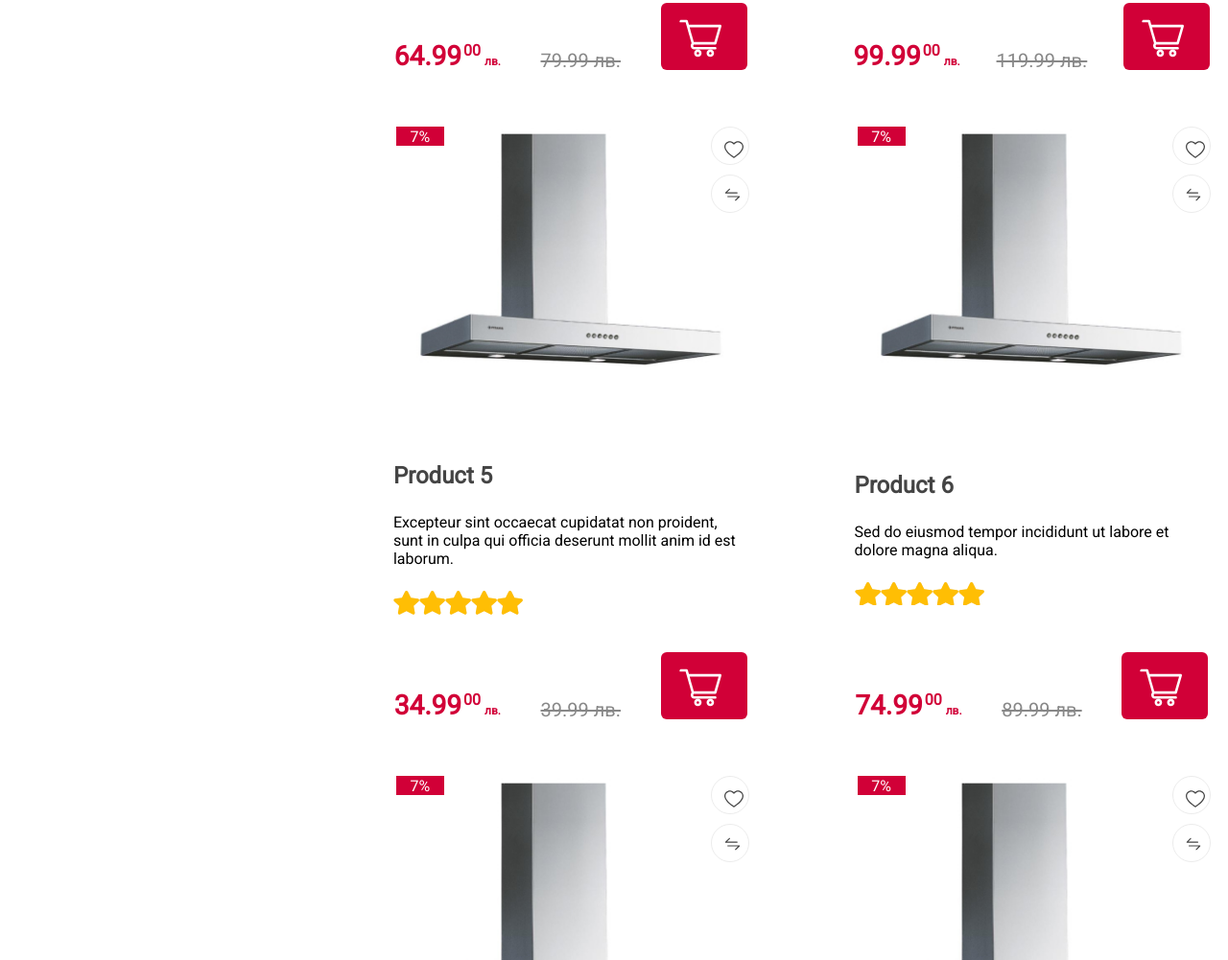
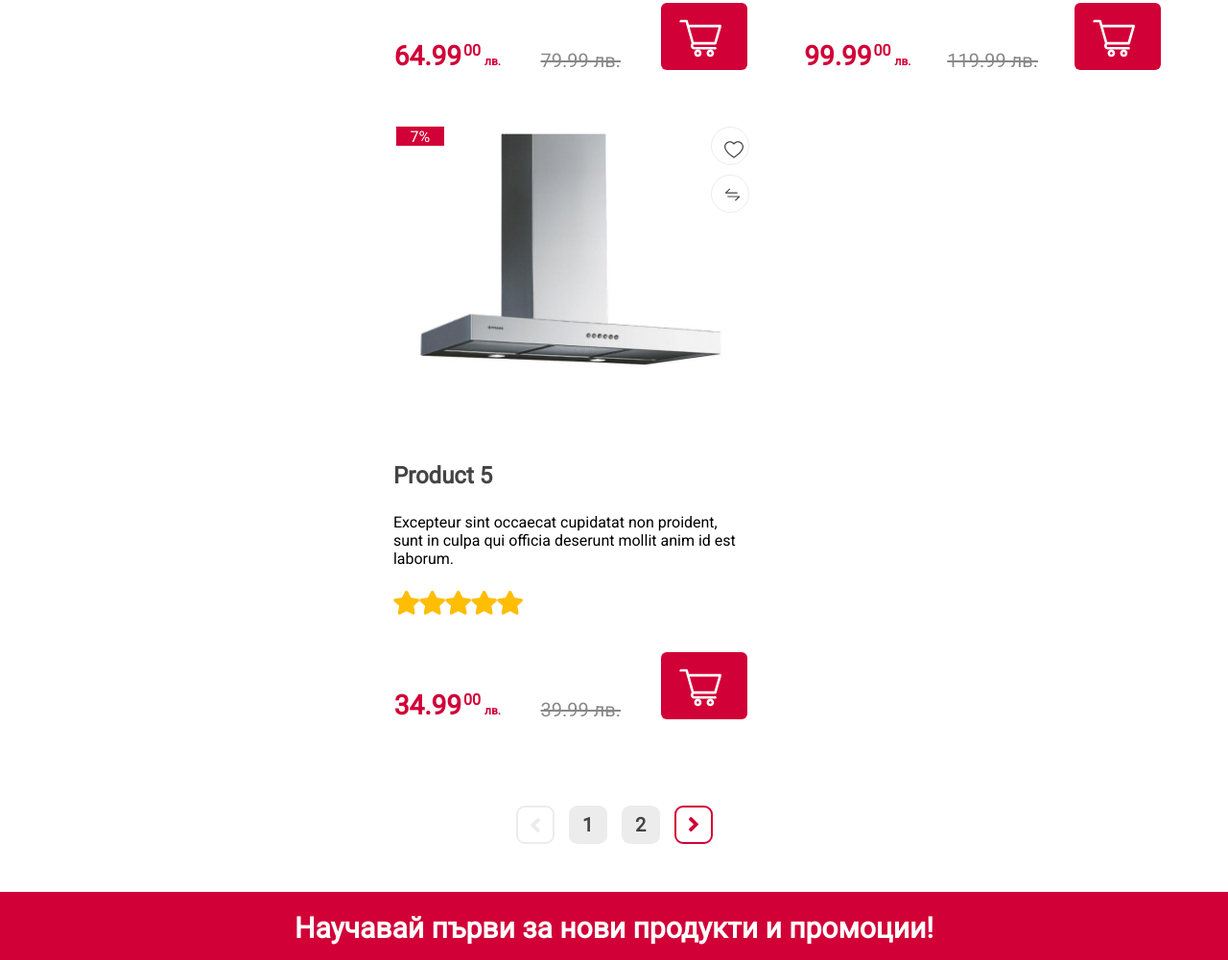
Before and after one commit to loang728/e-shop, a plain HTML site: page index.html in a window 1280 px wide. Shown: the part 1799-2800 px from the top of the page at 96% size. Drawn offline with nearby package versions, Linux system fonts and the light colour scheme; a web font is replaced by a local one.

Commit message:
Adding Pagination

```diff
--- a/css/style.css
+++ b/css/style.css
@@ -493,7 +493,7 @@ ul.menu-contact li:before {
   border-radius: 50%;
   width: 10px;
   height: 10px;
-  padding: 5px;
+  padding: 10px;
   background-clip: content-box;
   content: "";
   top: 1px;
@@ -523,6 +523,7 @@ ul li.phone:before {
   background-image: url("img/phone.svg");
   width: 10px;
   height: 10px;
+  background-position: 0 0;
 }
 ul li.fb:before {
   background-image: url("img/fb.svg");
@@ -797,7 +798,8 @@ span.text {
   display: inline-flex;
   flex-wrap: wrap;
   gap: 20px;
-  justify-content: space-between;
+  justify-content: flex-start;
+  align-items: flex-start;
 }
 .price-amount i {
   font-style: normal;
@@ -1848,7 +1850,7 @@ span.text {
   max-width: auto;
 }
 .footer-menu li {
-  align-items: center;
+  /* align-items: center; */
 }
 
 @media screen and (max-width: 690px) {
--- a/index.html
+++ b/index.html
@@ -9,7 +9,7 @@
       <script src="https://ajax.googleapis.com/ajax/libs/jquery/3.4.1/jquery.min.js"></script>
       <script src="js/menu.js"></script>
 	  <script src="js/filter.js"></script>
-	  <script src="js/content-load.js"></script>
+	  <script src="js/fetch-data.js"></script>
       <link rel="icon" href="images/fav.svg" type="image/svg+xml">
    </head>
    <body>
@@ -360,6 +360,7 @@
                </ul>
                <a class="next enabled"><span class="next">.</span></a>
             </div>
+
          </div>
       </main>
       <footer>
--- a/js/content-load.js
+++ /dev/null
@@ -1,52 +0,0 @@
-// Fetching data using fetch and async/await
-const fetchData = async () => {
-  try {
-    const response = await fetch('data.json'); // Fetch data from local JSON file
-    const json = await response.json();
-    return json; // Return the entire JSON data from the file
-	console.log(json);
-  } catch (error) {
-    console.error('Error fetching data:', error);
-    return [];
-  }
-};
-
-// Function to filter and display cryptocurrency data
-const displayCryptoData = async () => {
-  const jsonData = await fetchData();
-  console.log(jsonData);
- // const itemsToDisplay = ["BTC", "ETH", "XRP", "LTC", "BCH"];
-  const productsData = jsonData.data;
-
-  const itemsElements = productsData.map(item => {
-
-     return `<article>
-  <div class="img-section">
-    <img src="images/products/Rectangle 518.jpg" alt="placeholder" width="266" height="152">
-    <span class="discount">${item.symbol}%</span>
-    <div class="operations">
-      <span class="ico circle love">.</span>
-      <span class="ico circle exchange">.</span>
-    </div>
-  </div>
-  <div class="description-section">
-    <h3>${item.title}</h3>
-    <p>${item.description}</p>
-    <div class="rating">.</div>
-  </div>
-  <div class="price-add-section">
-    <div class="price">
-      <span class="price-amount">${item.priceNew} <sup>00</sup></span>
-      <span class="price-currency">лв.</span>
-    </div>
-    <div class="price-old">${item.price} лв.</div>
-    <span class="ico add-to-cart cart-white">.</span>
-  </div>
-</article>`;
-  });
-
-  const ulElement = document.createElement('div');
- ulElement.classList.add('products');
- ulElement.innerHTML = itemsElements.join("");
-  document.querySelector('div.products-holder').appendChild(ulElement);
-};
--- /dev/null
+++ b/js/fetch-data.js
@@ -0,0 +1,108 @@
+ // Fetching data using fetch and async/await
+ const fetchData = async () => {
+    try {
+      const response = await fetch("data.json"); // Fetch data from local JSON file
+      const json = await response.json();
+      return json; // Return the entire JSON data from the file
+      console.log(json);
+    } catch (error) {
+      console.error("Error fetching data:", error);
+      return [];
+    }
+  };
+
+  // Function to filter and display cryptocurrency data
+  const displayProductData = async () => {
+    const jsonData = await fetchData();
+    console.log(jsonData);
+
+    const productsData = jsonData.data;
+
+
+    //Pagination
+    const ulElement = document.createElement("div");
+    ulElement.classList.add("products");
+    const itemsPerPage = 5;
+
+    function displayItems(pageNumber) {
+      const startIndex = (pageNumber - 1) * itemsPerPage;
+      const endIndex = startIndex + itemsPerPage;
+      const currentItems = productsData.slice(startIndex, endIndex);
+
+
+
+
+
+      const itemsElements = currentItems.map((item) => {
+        return `<article>
+    <div class="img-section">
+      <img src="images/products/Rectangle 518.jpg" alt="placeholder" width="266" height="152">
+      <span class="discount">7%</span>
+      <div class="operations">
+        <span class="ico circle love">.</span>
+        <span class="ico circle exchange">.</span>
+      </div>
+    </div>
+    <div class="description-section">
+      <h3>${item.title}</h3>
+      <p>${item.description}</p>
+      <div class="rating">.</div>
+    </div>
+    <div class="price-add-section">
+      <div class="price">
+        <span class="price-amount">${item.newPrice} <sup>00</sup></span>
+        <span class="price-currency">лв.</span>
+      </div>
+      <div class="price-old">${item.price} лв.</div>
+      <span class="ico add-to-cart cart-white">.</span>
+    </div>
+  </article>`;
+      });
+
+      ulElement.innerHTML = itemsElements.join("");
+      document.querySelector("div.products-holder").appendChild(ulElement);
+
+    }
+
+    function displayPaginationButtons(totalPages) {
+      const paginationContainer = document.querySelector('.pagination ul');
+      paginationContainer.innerHTML = '';
+
+      for (let i = 1; i <= totalPages; i++) {
+        const button = document.createElement('li');
+        button.textContent = i;
+        button.addEventListener('click', () => {
+          displayItems(i);
+        });
+        paginationContainer.appendChild(button);
+      }
+    }
+
+
+    // Initial display
+    displayItems(1);
+    // Calculate total pages
+    const totalPages = Math.ceil(productsData.length / itemsPerPage);
+
+    // Display pagination buttons
+    displayPaginationButtons(totalPages);
+
+
+
+
+
+
+
+
+
+
+
+
+
+
+
+
+
+  };
+
+  displayProductData();
--- a/js/filter.js
+++ b/js/filter.js
@@ -1,14 +1,12 @@
-            document.addEventListener('DOMContentLoaded', function () {
-
-
-
-            /*    // Get the form element
-                const filterForm = document.getElementById('price-form');
+document.addEventListener("DOMContentLoaded", function () {
+  // Get the form element
+  const filterForm = document.getElementById("price-form");
 
   // Add a change event listener to the form
-                filterForm.addEventListener('change', function () {
+  filterForm.addEventListener("change", function () {
+    this.preventDefault();
     // Get all input elements with the class "filter-input"
-                    const filterInputs = document.querySelectorAll('.filter-input');
+    const filterInputs = document.querySelectorAll(".filter-input");
 
     // Initialize a URLSearchParams object
     const queryParams = new URLSearchParams();
@@ -19,13 +17,13 @@
     });
 
     // Get the current URL without the query parameters
-                    const baseUrl = window.location.href.split('?')[0];
+    const baseUrl = window.location.href.split("?")[0];
 
     // Update the URL with the new query parameters
     const newUrl = `${baseUrl}?${queryParams.toString()}`;
 
     // Optionally, you can log or update the browser history with the new URL
-                    console.log('Updated URL:', newUrl);
+    console.log("Updated URL:", newUrl);
     window.history.replaceState(null, null, newUrl);
 
     // Optionally, you can perform some actions here before submission
@@ -35,79 +33,4 @@
   });
 
 
-				*/
-
-
-
-
-
-
-
-				// Fetching data using fetch and async/await
-const fetchData = async () => {
-  try {
-    const response = await fetch('data.json'); // Fetch data from local JSON file
-    const json = await response.json();
-    return json; // Return the entire JSON data from the file
-	console.log(json);
-  } catch (error) {
-    console.error('Error fetching data:', error);
-    return [];
-  }
-};
-
-// Function to filter and display cryptocurrency data
-const displayCryptoData = async () => {
-  const jsonData = await fetchData();
-  console.log(jsonData);
- // const itemsToDisplay = ["BTC", "ETH", "XRP", "LTC", "BCH"];
-  const productsData = jsonData.data;
-
-  const itemsElements = productsData.map(item => {
-
-     return `<article>
-  <div class="img-section">
-    <img src="images/products/Rectangle 518.jpg" alt="placeholder" width="266" height="152">
-    <span class="discount">7%</span>
-    <div class="operations">
-      <span class="ico circle love">.</span>
-      <span class="ico circle exchange">.</span>
-    </div>
-  </div>
-  <div class="description-section">
-    <h3>${item.title}</h3>
-    <p>${item.description}</p>
-    <div class="rating">.</div>
-  </div>
-  <div class="price-add-section">
-    <div class="price">
-      <span class="price-amount">${item.newPrice} <sup>00</sup></span>
-      <span class="price-currency">лв.</span>
-    </div>
-    <div class="price-old">${item.price} лв.</div>
-    <span class="ico add-to-cart cart-white">.</span>
-  </div>
-</article>`;
 });
-
-  const ulElement = document.createElement('div');
- ulElement.classList.add('products');
- ulElement.innerHTML = itemsElements.join("");
-  document.querySelector('div.products-holder').appendChild(ulElement);
-};
-
-
-
-
-
-
-
-
-				displayCryptoData();
-
-
-
-
-
-
-            });
```
Lines whose indentation alone changed are shown as unchanged.
